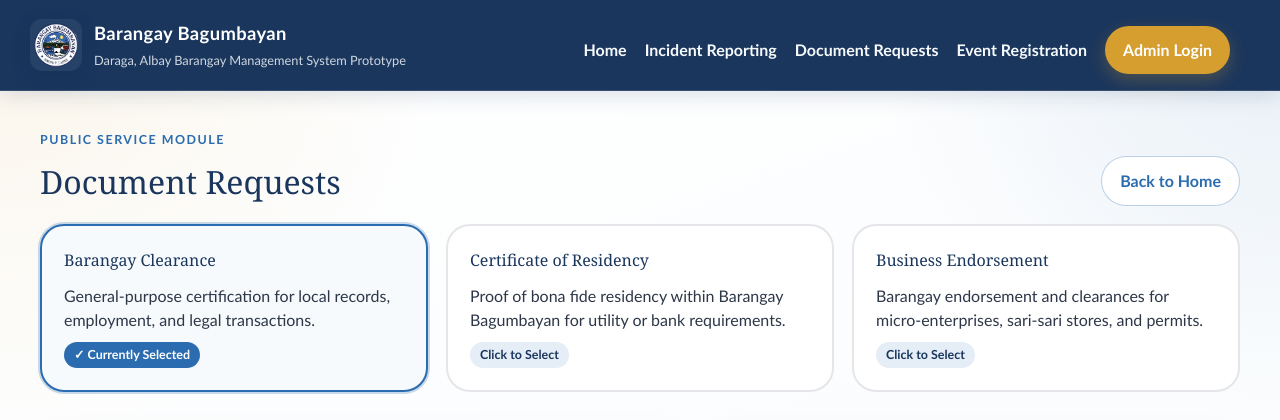
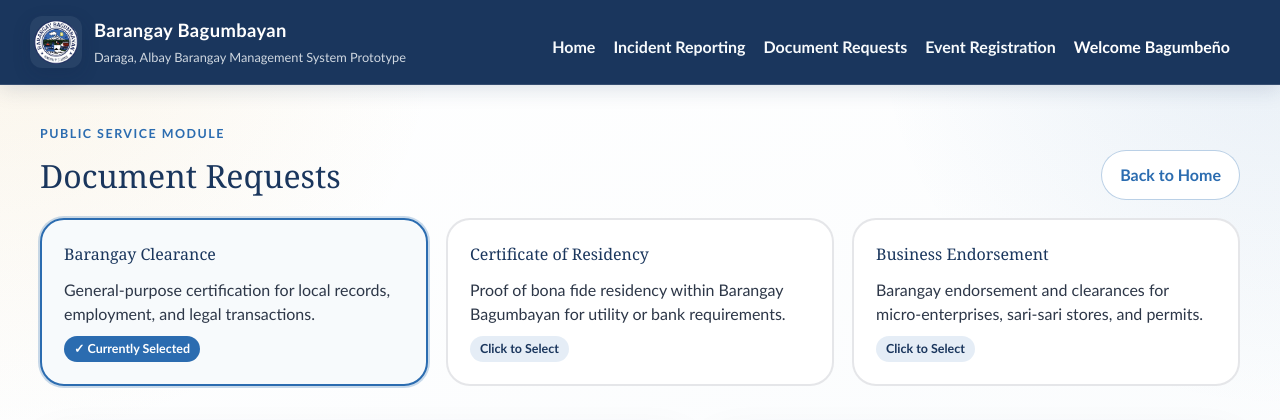
Before and after one commit to CounterFlower/Capstone, a Laravel app: page /document-requests in a window 1280 px wide. Shown: the top 420 px of the page. Run offline with Laravel 12, Linux system fonts and the light colour scheme; style sheets or scripts are compiled from the project's sources.

Commit message:
removed admin login button from resident homepage

```diff
--- a/resources/views/layouts/public.blade.php
+++ b/resources/views/layouts/public.blade.php
@@ -695,7 +695,7 @@
                 @if (session('is_admin'))
                     <a class="button secondary" href="{{ route('admin.dashboard') }}">Admin Dashboard</a>
                 @else
-                    <a class="button primary" href="{{ route('admin.login') }}">Admin Login</a>
+                    <strong>Welcome Bagumbeño</strong>
                 @endif
             </nav>
         </div>
```
